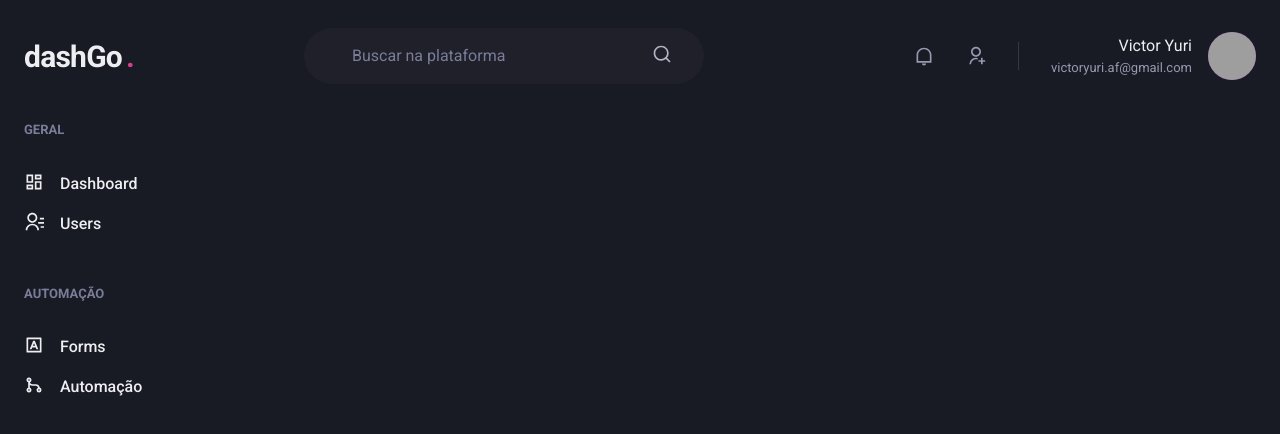
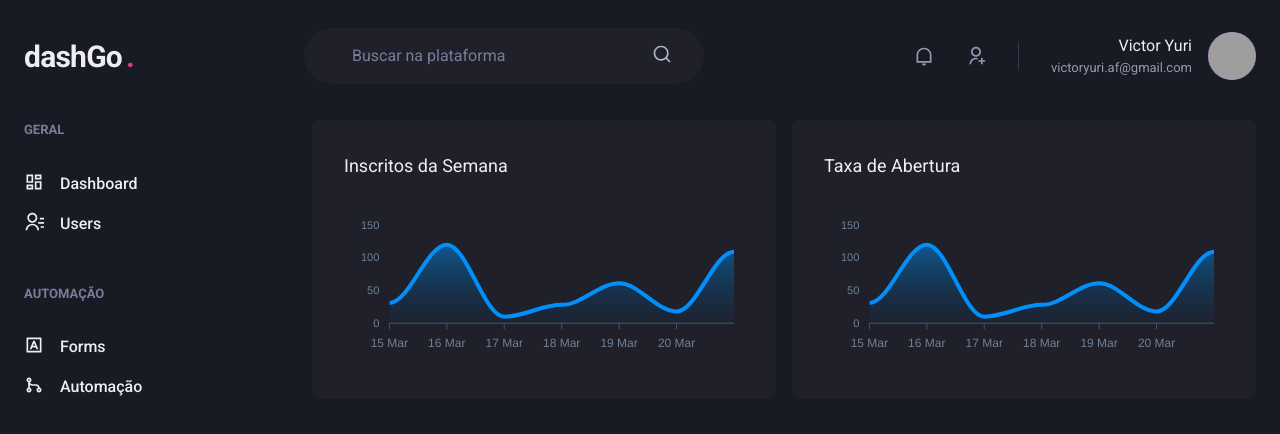
Before and after one commit to victoryuriaf/rocketseat-ignite-reactjs-04-dashGo, a Next.js app: page /dashboard in a window 1280 px wide. Shown: the top 434 px of the page. Built offline with nearby package versions, Linux system fonts and the light colour scheme; grey boxes are pictures that could not be loaded.

Commit message:
finishing dashboard page

```diff
--- a/package.json
+++ b/package.json
@@ -13,9 +13,11 @@
     "@chakra-ui/react": "^1.8.6",
     "@emotion/react": "^11.8.1",
     "@emotion/styled": "^11.8.1",
+    "apexcharts": "^3.33.2",
     "framer-motion": "^6.2.8",
     "next": "12.1.0",
     "react": "17.0.2",
+    "react-apexcharts": "^1.4.0",
     "react-dom": "17.0.2",
     "react-icons": "^4.3.1"
   },
--- a/src/pages/dashboard.tsx
+++ b/src/pages/dashboard.tsx
@@ -1,6 +1,66 @@
-import { Flex } from "@chakra-ui/react";
+import { Box, Flex, SimpleGrid, Text, theme } from "@chakra-ui/react";
+import { ApexOptions } from "apexcharts";
+import dynamic from 'next/dynamic';
 import { Header } from "../components/Header";
 import { Sidebar } from "../components/Sidebar";
+
+const Chart = dynamic(() => import('react-apexcharts'), {
+    ssr: false,
+})
+
+const options: ApexOptions = {
+    chart: {
+        toolbar: {
+            show: false,
+        },
+        zoom: {
+            enabled: false,
+        },
+        foreColor: theme.colors.gray[500],
+    },
+    grid: {
+        show: false,
+    },
+    dataLabels: {
+        enabled: false,
+    },
+    tooltip: {
+        enabled: false,
+    },
+    xaxis: {
+        type: 'datetime',
+        axisBorder: {
+            color: theme.colors.gray[600]
+        },
+        axisTicks: {
+            color: theme.colors.gray[600]
+        },
+        categories: [
+            '2022-03-15T00:00:00.000Z',
+            '2022-03-16T00:00:00.000Z',
+            '2022-03-17T00:00:00.000Z',
+            '2022-03-18T00:00:00.000Z',
+            '2022-03-19T00:00:00.000Z',
+            '2022-03-20T00:00:00.000Z',
+            '2022-03-21T00:00:00.000Z',
+        ],
+    },
+    fill: {
+        opacity: 0.3,
+        type: 'gradient',
+        gradient: {
+            shade: 'dark',
+            opacityFrom: 0.7,
+            opacityTo: 0.3,
+        }
+    },
+};
+
+const series = [
+    {
+        name: 'series1', data: [31, 120, 10, 28, 61, 18, 109]
+    }
+];
 
 export default function Dashboard() {
     return (
@@ -18,6 +78,52 @@
                 px="6"
             >
                 <Sidebar />
+
+                <SimpleGrid
+                    flex="1"
+                    gap="4"
+                    minChildWidth="320px"
+                >
+                    <Box
+                        p="8"
+                        bg="gray.800"
+                        borderRadius={8}
+                        pb="4"
+                    >
+                        <Text
+                            fontSize="lg"
+                            mb="4"
+                        >
+                            Inscritos da Semana
+                        </Text>
+                        <Chart
+                            options={options}
+                            series={series}
+                            type="area"
+                            height={160}
+                        />
+                    </Box>
+
+                    <Box
+                        p="8"
+                        bg="gray.800"
+                        borderRadius={8}
+                        pb="4"
+                    >
+                        <Text
+                            fontSize="lg"
+                            mb="4"
+                        >
+                            Taxa de Abertura
+                        </Text>
+                        <Chart
+                            options={options}
+                            series={series}
+                            type="area"
+                            height={160}
+                        />
+                    </Box>
+                </SimpleGrid>
             </Flex>
         </Flex>
     )
```
Also changed, not shown: 1 other file (tests, documents, lock files or other folders).
